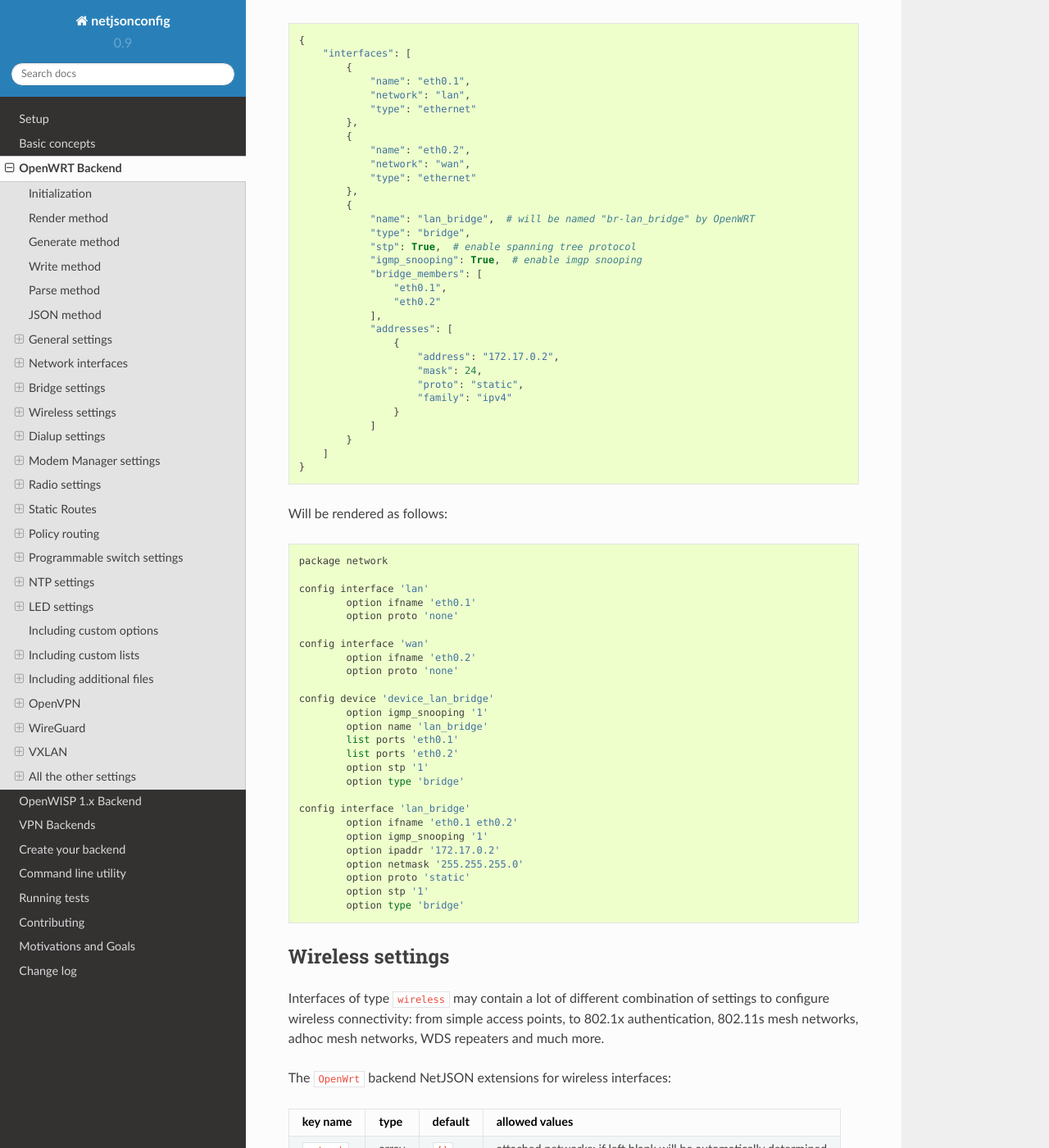
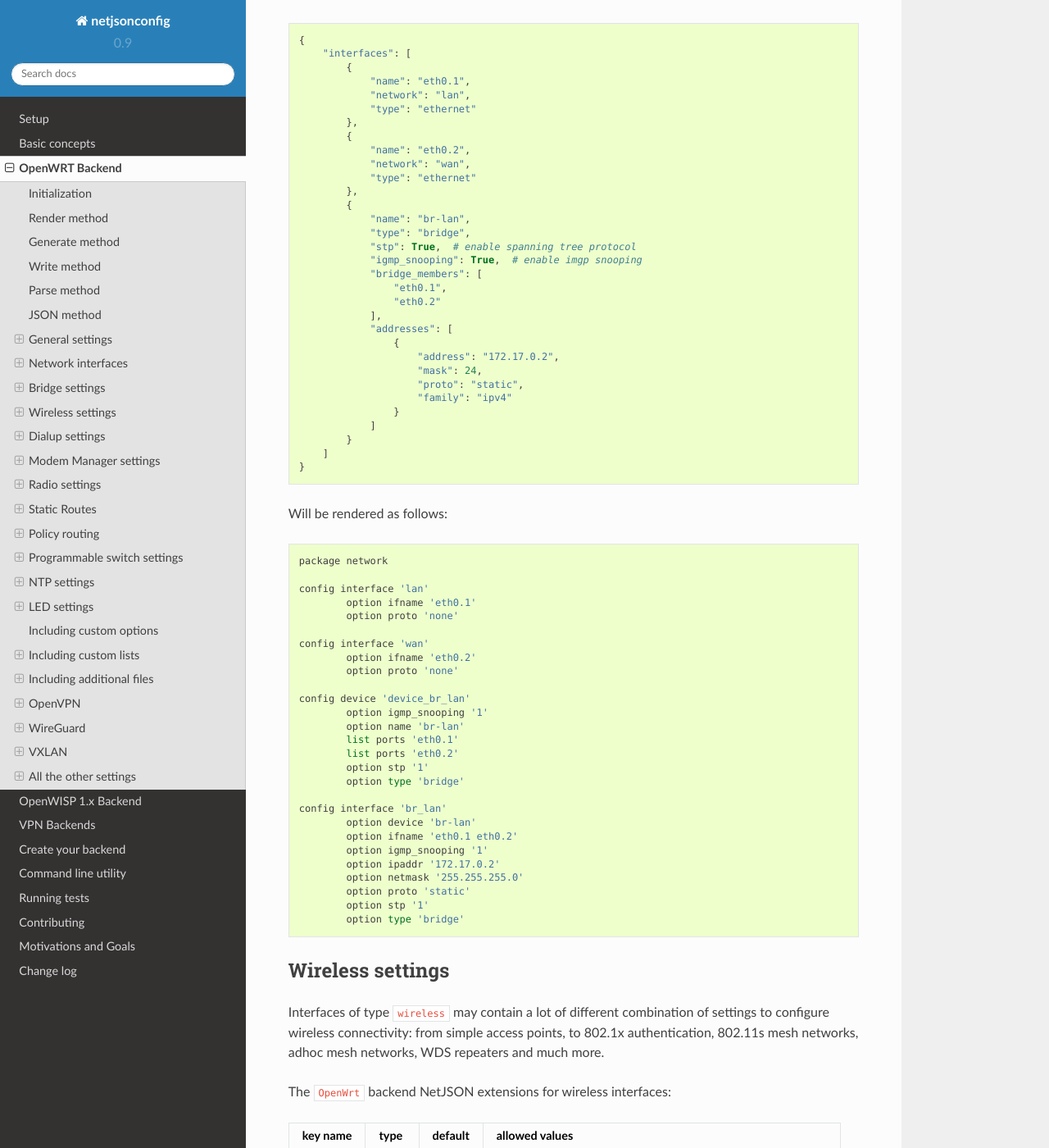
Before and after one commit to openwisp/netjsonconfig, a Sphinx documentation site: the page built from docs/source/backends/openwrt.rst, in a window 1280 px wide and 1400 px high, scrolled down 11478 px. Shown: the whole window at 82% size. Built offline with Sphinx 7.4.7 and the Read the Docs theme 2.0.0, drawn with Linux system fonts in a browser that asks for light colours.

Commit message:
[requested-change] Added device option to bridge interface

```diff
--- a/docs/source/backends/openwrt.rst
+++ b/docs/source/backends/openwrt.rst
@@ -600,7 +600,7 @@ The following *configuration dictionary*:
                 "type": "ethernet"
             },
             {
-                "name": "lan_bridge",  # will be named "br-lan_bridge" by OpenWRT
+                "name": "br-lan",
                 "type": "bridge",
                 "stp": True,  # enable spanning tree protocol
                 "igmp_snooping": True,  # enable imgp snooping
@@ -632,15 +632,16 @@ Will be rendered as follows::
             option ifname 'eth0.2'
             option proto 'none'
 
-    config device 'device_lan_bridge'
+    config device 'device_br_lan'
             option igmp_snooping '1'
-            option name 'lan_bridge'
+            option name 'br-lan'
             list ports 'eth0.1'
             list ports 'eth0.2'
             option stp '1'
             option type 'bridge'
 
-    config interface 'lan_bridge'
+    config interface 'br_lan'
+            option device 'br-lan'
             option ifname 'eth0.1 eth0.2'
             option igmp_snooping '1'
             option ipaddr '172.17.0.2'
```
Also changed, not shown: 3 other files.
